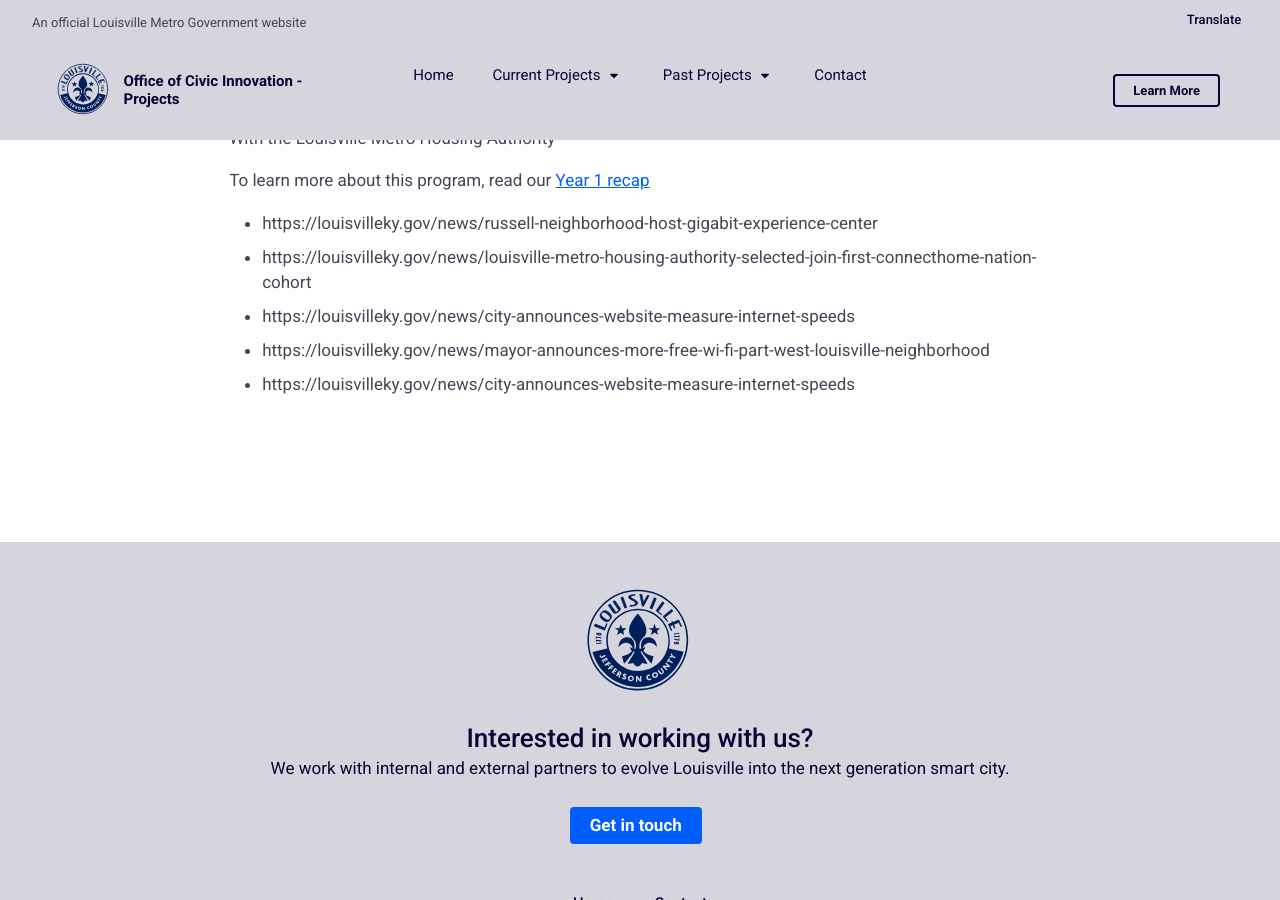
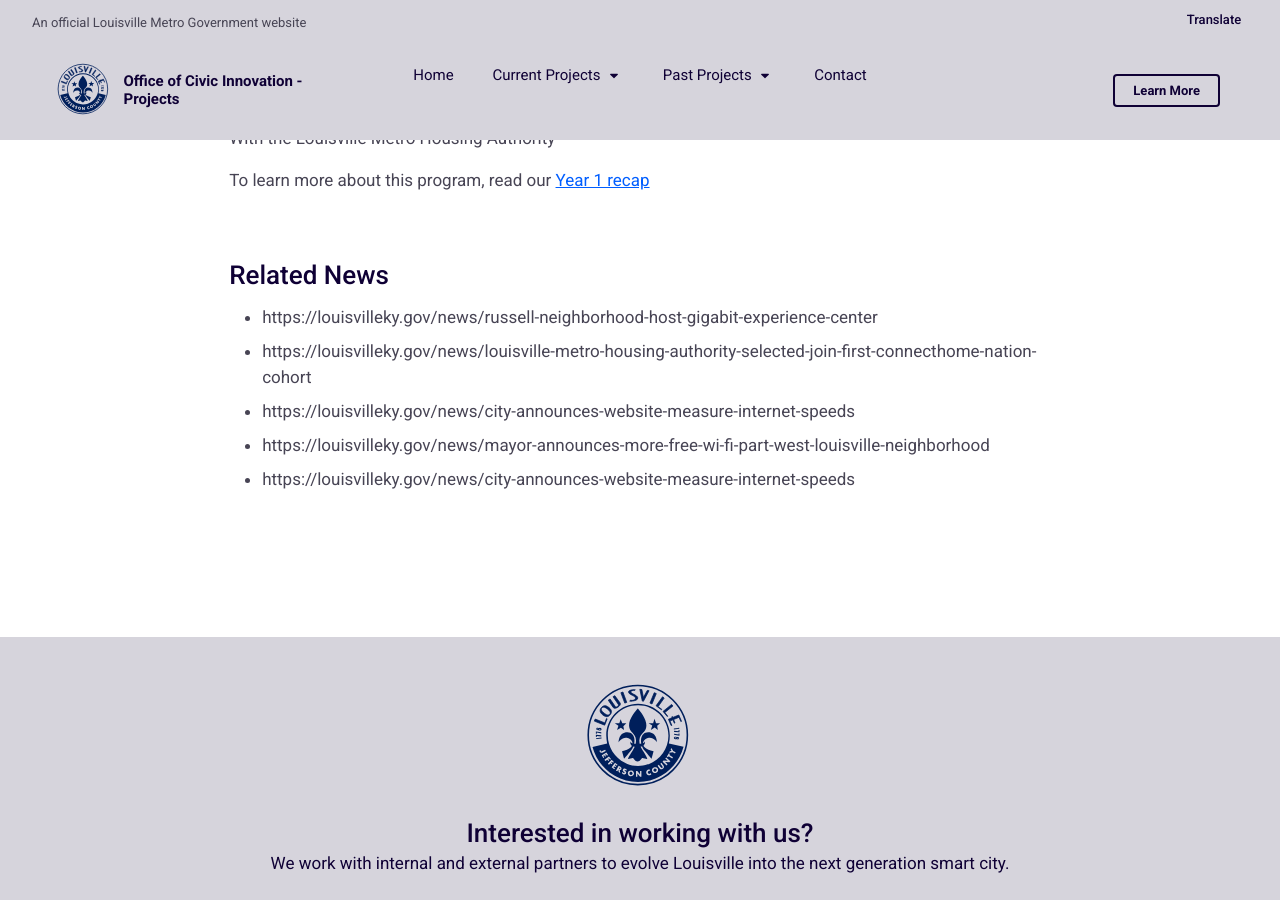
Before and after one commit to louisvillemetro-innovation/OPI2-Projects, a Jekyll site: the page built from _projects/digital-inclusion.md, in a window 1280 px wide and 900 px high, scrolled down 5066 px. Built offline with Jekyll 4.4.1, drawn with Linux system fonts in a browser that asks for light colours.

Commit message:
Checking image build

```diff
--- a/_projects/digital-inclusion.md
+++ b/_projects/digital-inclusion.md
@@ -53,14 +53,15 @@
 ***
 
 ### ConnectHome USA
-![Image of the LFIT Project](/assets/img/projects/digital-inclusion/digital-inclusion.jpg)
+![Image of ConnectHome USA project](/assets/img/projects/digital-inclusion/digital-inclusion.jpg)
 With the Louisville Metro Housing Authority
 ***
 
 
-
 To learn more about this program, read our [Year 1 recap](https://medium.com/louisville-metro-opi2/digital-inclusion-impact-year-1-recap-b082131731f9)
 
+
+### Related News
 - https://louisvilleky.gov/news/russell-neighborhood-host-gigabit-experience-center
 - https://louisvilleky.gov/news/louisville-metro-housing-authority-selected-join-first-connecthome-nation-cohort
 - https://louisvilleky.gov/news/city-announces-website-measure-internet-speeds
```
